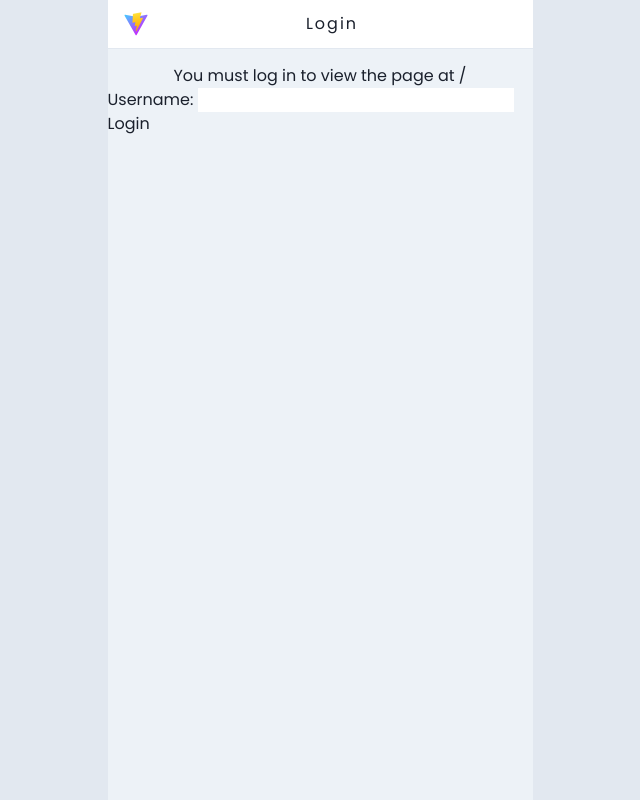
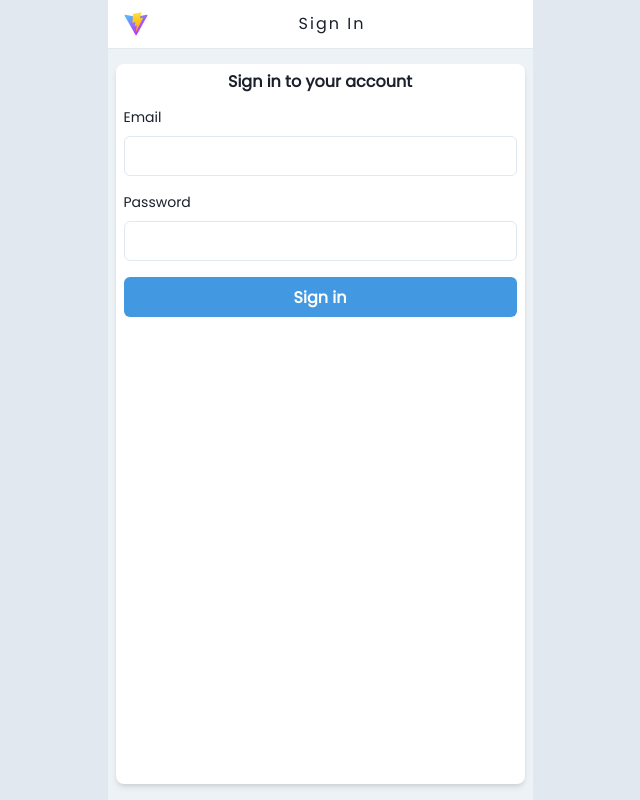
Before and after one commit to Encang-Cutbray/react-vite-app, a React (Vite) app: page /login in a window 1280 px wide. Shown: the whole page, without its empty margins (320-960 px from the left). Built offline with nearby package versions, Linux system fonts and the light colour scheme.

Commit message:
add signin form

```diff
--- a/src/pages/Login.tsx
+++ b/src/pages/Login.tsx
@@ -1,44 +1,72 @@
-import { Box, Text } from "@chakra-ui/react";
-import { useLocation, useNavigate } from "react-router-dom";
+import {
+	Box,
+	useColorModeValue,
+	Heading,
+	Stack,
+	FormControl,
+	FormLabel,
+	Input,
+	Button,
+} from "@chakra-ui/react";
+
+import { useAuth } from "../hooks";
+import { useNavigate } from "react-router-dom";
 
 import AppLogo from "../components/AppLogo";
 import AppAnimate from "../components/AppAnimate";
 import { AppHeaderSecondary, AppLayout } from "../components/layouts";
 
-import { useAuth } from "../hooks";
-
 function Login() {
 	let navigate = useNavigate();
-	let location = useLocation();
 	let auth = useAuth();
 
-	// let from: any = location.state?.from?.pathname || "/";
 	let from = "/";
-	function handleSubmit(event: React.FormEvent<HTMLFormElement>) {
-		event.preventDefault();
-
-		let formData = new FormData(event.currentTarget);
-		let username = formData.get("username") as string;
-
+	const handleSignIn = () => {
+		let username = "Guest";
 		auth.signin(username, () => {
 			navigate(from, { replace: true });
 		});
-	}
+	};
 
 	return (
 		<AppLayout>
-			<AppHeaderSecondary title="Login" logo={<AppLogo />} />
+			<AppHeaderSecondary title="Sign In" logo={<AppLogo />} />
 			<AppAnimate>
-				<Box minH="100vh" h="full" bg="gray.100" pt={16}>
-					<Text textAlign="center">
-						You must log in to view the page at {from}
-					</Text>
-					<form onSubmit={handleSubmit}>
-						<label>
-							Username: <input name="username" type="text" />
-						</label>{" "}
-						<button type="submit">Login</button>
-					</form>
+				<Box minH="100vh" h="full" bg="gray.100" pt={16} display="flex" pb={4}>
+					<Box
+						flex={1}
+						mx={2}
+						rounded="lg"
+						bg={useColorModeValue("white", "gray.700")}
+						boxShadow="md"
+						p={2}
+					>
+						<Stack spacing={4}>
+							<Heading textAlign="center" fontSize="md">
+								Sign in to your account
+							</Heading>
+							<FormControl id="email">
+								<FormLabel fontSize="sm">Email</FormLabel>
+								<Input type="email" size="md" />
+							</FormControl>
+							<FormControl id="password">
+								<FormLabel fontSize="sm">Password</FormLabel>
+								<Input type="password" size="md" />
+							</FormControl>
+
+
+							<Button
+								onClick={handleSignIn}
+								bg={"blue.400"}
+								color={"white"}
+								_hover={{
+									bg: "blue.500",
+								}}
+							>
+								Sign in
+							</Button>
+						</Stack>
+					</Box>
 				</Box>
 			</AppAnimate>
 		</AppLayout>
```
